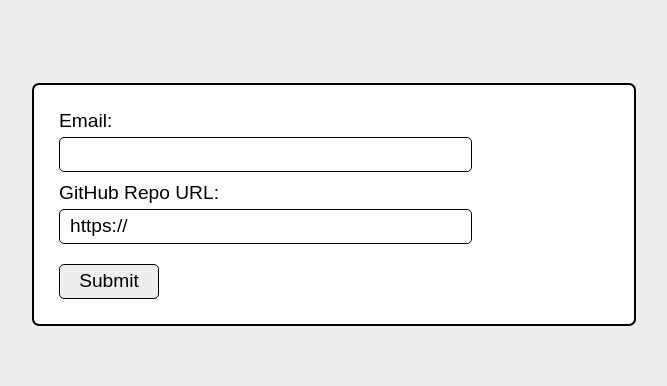
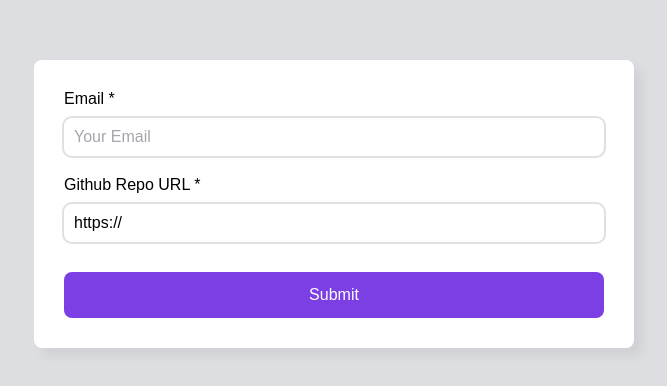
Before and after one commit to akinevans/CV-technical, a plain HTML site: page index.html in a window 1280 px wide. Shown: the part 196-582 px from the top of the page, without its empty margins (306-973 px from the left). Drawn offline with Linux system fonts and the light colour scheme.

Commit message:
Overhaul form styling, update UI writing

```diff
--- a/index.html
+++ b/index.html
@@ -8,10 +8,17 @@
   </head>
   <body>
     <form method="post" id="submit-user-info-form" class="form-wrapper">
-      <label for="email">Email:</label>
-      <input class="form-input" id="email" type="email" name="email" required />
+      <label for="email">Email *</label>
+      <input
+        class="form-input"
+        id="email"
+        type="email"
+        name="email"
+        required
+        placeholder="Your Email"
+      />
 
-      <label for="githubRepoUrl">GitHub Repo URL:</label>
+      <label for="githubRepoUrl">Github Repo URL *</label>
       <input
         class="form-input"
         id="githubRepoUrl"
--- a/style.css
+++ b/style.css
@@ -1,3 +1,5 @@
+/* TODO: cleanup any duplicate rules */
+
 * {
   box-sizing: border-box;
   font-family: Arial, Helvetica, sans-serif;
@@ -8,7 +10,7 @@ body {
   height: 100vh;
   margin: 0;
   padding: 0;
-  background-color: #eee;
+  background-color: #dddee2;
 }
 
 body,
@@ -25,53 +27,65 @@ body,
   align-items: flex-start;
   width: 50%;
   max-width: 600px;
-  min-width: 350px;
+  min-width: 300px;
   height: fit-content;
-  margin: 30px;
-  padding: 25px;
+  margin: 0 20px;
+  padding: 30px;
   background-color: #fff;
-  outline: 2px solid #000;
-  border-radius: 5px;
+  /* outline: 10px solid #eff0f4; */
+  border-radius: 8px;
+  box-shadow: 8px 8px 10px #5d5d5d18;
 }
 
 label,
 input {
-  width: 75%;
-  font-size: 1.2rem;
+  width: 100%;
+  font-size: 1rem;
 }
 
 label {
-  margin-bottom: 5px;
+  margin-bottom: 10px;
 }
 
 .form-input {
-  height: 35px;
-  margin-bottom: 10px;
-  padding: 5px 0 5px 10px;
-  border: 1px solid #000;
-  border-radius: 5px;
+  margin-bottom: 20px;
+  padding: 10px 0 10px 10px;
+  outline: 2px solid #e0e0e2;
+  border-radius: 8px;
+  border: none;
   transition: 0.1s all ease-in-out;
+}
+
+.form-input::placeholder {
+  color: #a7a4ae;
 }
 
 .form-input:active,
 .form-input:focus {
-  outline: 2px solid #795bf5;
+  outline: 2px solid #7c3fe4;
   transition: 0.1s all ease-in-out;
 }
 
 .submit-btn {
-  width: 100px;
-  height: 35px;
+  width: 100%;
   margin-top: 10px;
-  background-color: #eee;
-  border-radius: 5px;
-  border: 1px solid #000;
+  padding: 14px 0;
+  font-size: 1rem;
+  color: #fff;
+  background-color: #7c3fe4;
+  border-radius: 8px;
+  border: none;
   cursor: pointer;
   transition: 0.1s all ease-in-out;
 }
 
 .submit-btn:active {
-  color: #fff;
-  background-color: #795bf5;
+  background-color: #6432ba;
   transition: 0.1s all ease-in-out;
 }
+
+.submit-btn:focus {
+  outline: none;
+  background-color: #6432ba;
+  transition: 0.1s all ease-in-out;
+}
```
